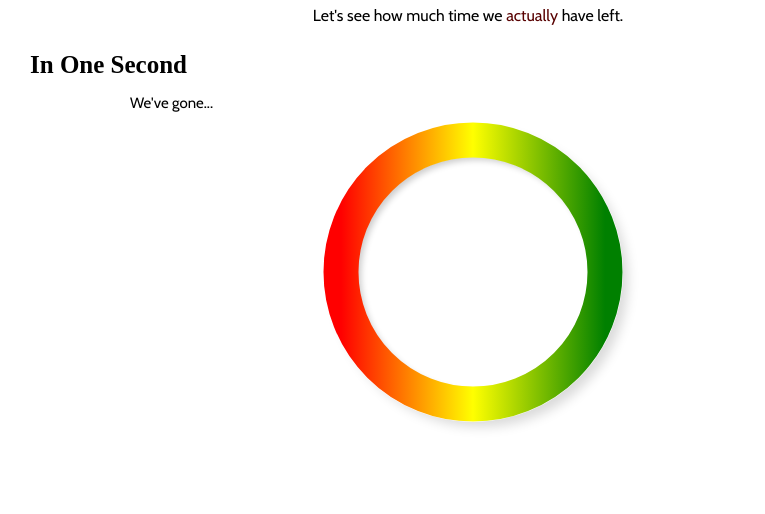
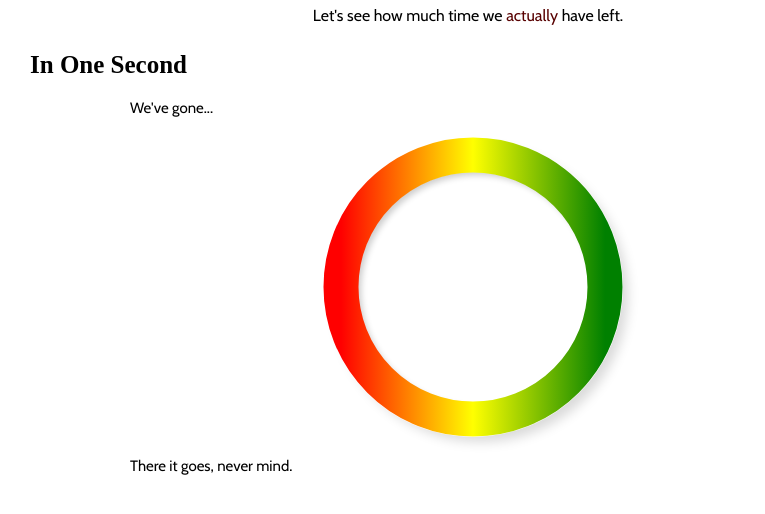
Before and after one commit to Treasure-cd/HowMuchTimeIsLeft, a website built with Vite: page index.html in a window 1280 px wide. Shown: the part 86-600 px from the top of the page, without its empty margins (172-937 px from the left). Built offline with nearby package versions, Linux system fonts and the light colour scheme; a web font is replaced by a local one.

Commit message:
Second sentence added

```diff
--- a/index.html
+++ b/index.html
@@ -33,6 +33,9 @@
           <circle cx="150" cy="150" r="132" stroke-linecap="round" id="animatedCircle" />
       </svg>
       </div>
+      <div class="second-sentence">
+        There it goes, never mind.
+      </div>
 
 
 
--- a/src/style.css
+++ b/src/style.css
@@ -45,8 +45,8 @@
     font-weight: 600;
   }
   .second-sentence {
-    padding-top: 15px;
-    padding-bottom: 10px;
+    padding-top: 20px;
+    padding-bottom: 20px;
     padding-left: 100px;
     font-family: 'Cabin';
     font-size: 15px;
```
